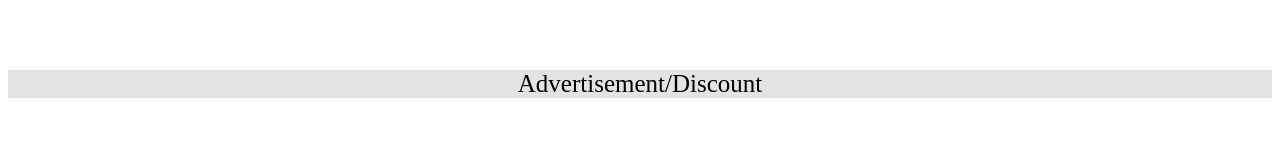
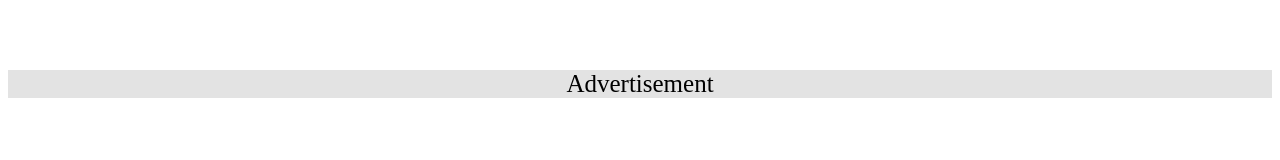
Before and after one commit to iamdavidgracia2/UberEarsClone, a React (Create React App) app in the folder application/web/source/: page / in a window 1280 px wide. Shown: the part 400-560 px from the top of the page. Built offline with nearby package versions, Linux system fonts and the light colour scheme.

Commit message:
added advertisement component.

```diff
--- /dev/null
+++ b/application/web/source/src/components/Advertisement.jsx
@@ -0,0 +1,8 @@
+import React from 'react'
+import './advertisement.css'
+
+export const Advertisement = () => {
+  return (
+    <div>Advertisement</div>
+  )
+}
--- a/application/web/source/src/pages/Home.jsx
+++ b/application/web/source/src/pages/Home.jsx
@@ -5,6 +5,7 @@ import RestaurantIcon from '@mui/icons-material/Restaurant';
 import ShoppingCartCheckoutIcon from '@mui/icons-material/ShoppingCartCheckout';
 import LiquorIcon from '@mui/icons-material/Liquor';
 import { Link } from 'react-router-dom';
+import { Advertisement } from '../components/Advertisement';
 
 export const Home = () => {
   return (
@@ -38,7 +39,7 @@ export const Home = () => {
       </section>
       <section className='home-page-middle-bottom'>
         <div className="advertisement">
-          Advertisement/Discount
+          <Advertisement/>
         </div>
       </section>
       <section className='home-page-bottom'>
```
Also changed, not shown: application/web/source/src/components/advertisement.css (added).
